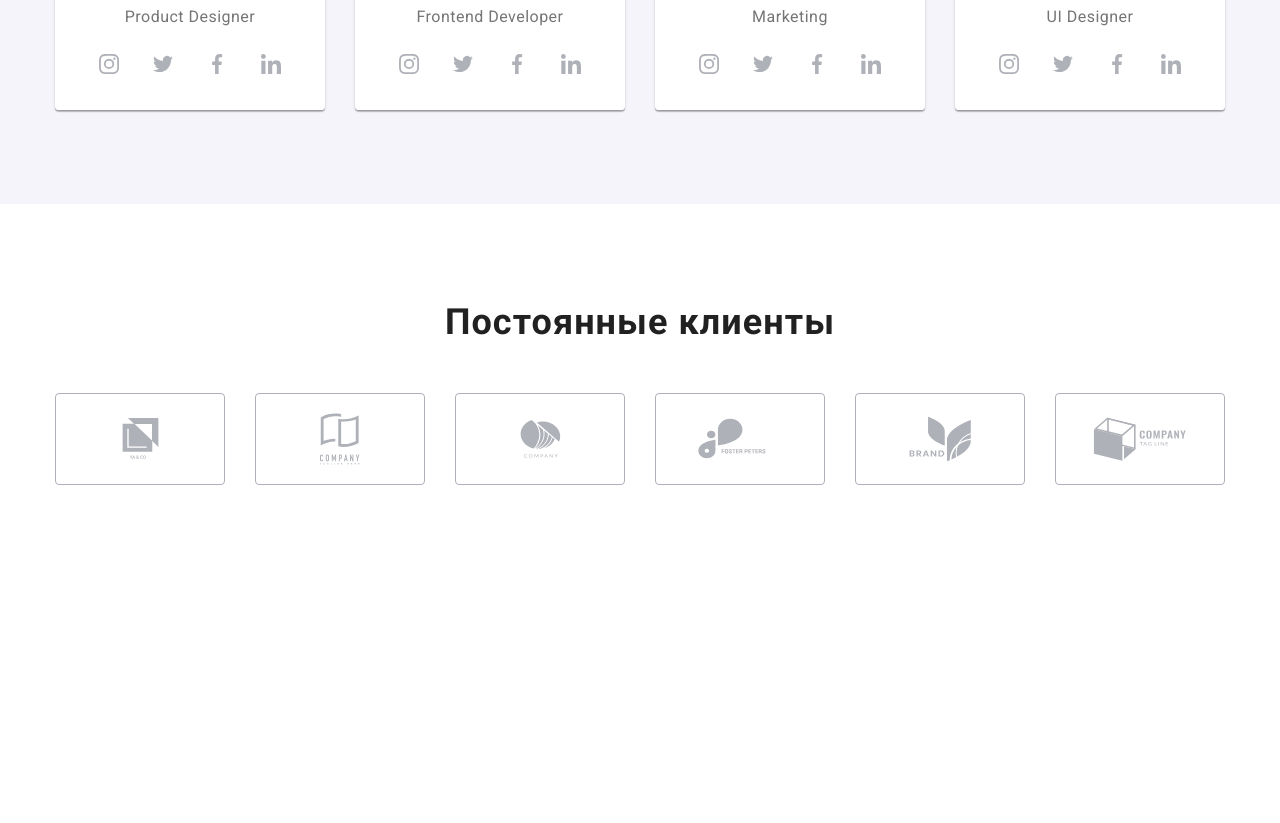
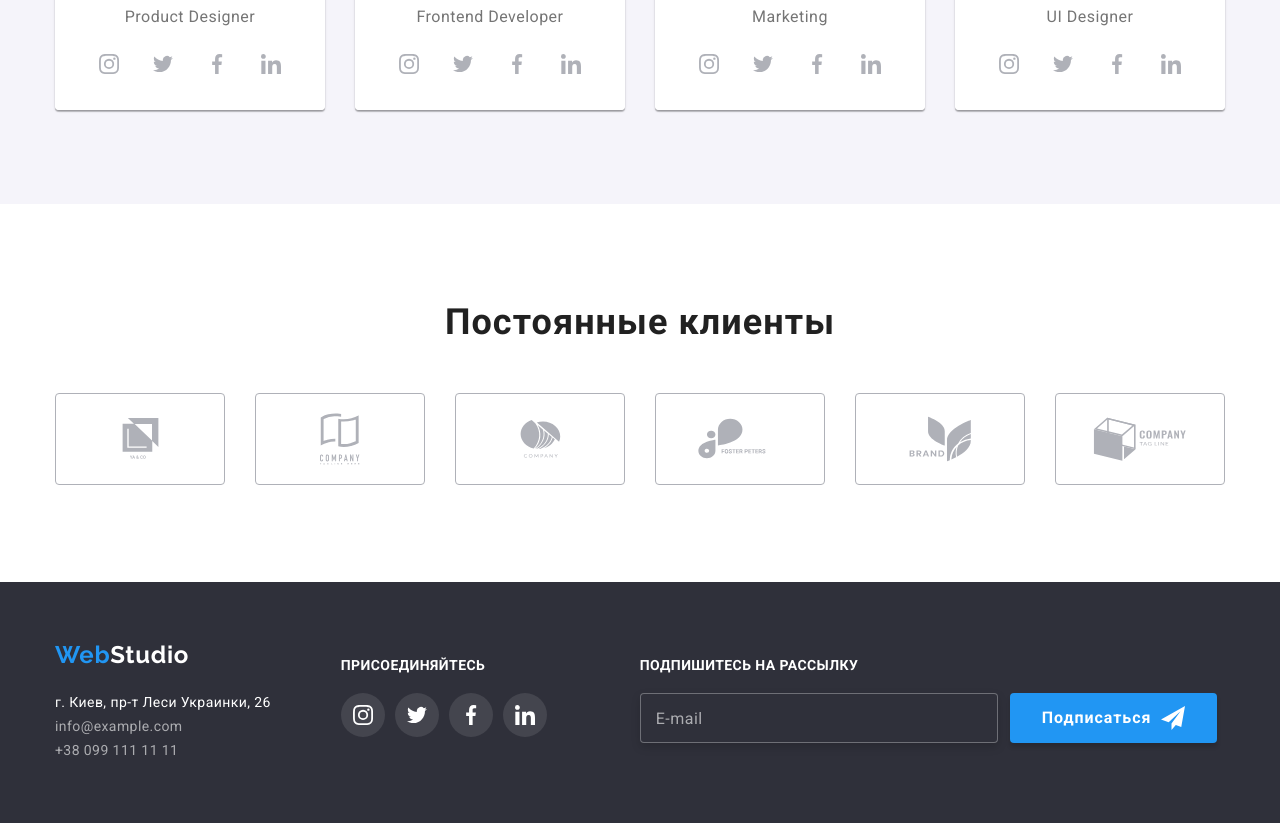
Before and after one commit to NataliaBezhenar/goit-markup-hw-08, a plain HTML site: page index.html in a window 1280 px wide. Shown: the part 2125-2948 px from the top of the page. Before the commit the page ends 2707 px from the top, so only its background shows below. Drawn offline with nearby package versions, Linux system fonts and the light colour scheme.

Commit message:
footer mobile version

```diff
--- a/index.html
+++ b/index.html
@@ -636,7 +636,7 @@
       </section>
     </main>
     <!-- FOOTER -->
-    <!-- <footer class="footer">
+    <footer class="footer">
       <div class="container">
         <div class="address-and-social">
           <address class="address footer__address">
@@ -646,9 +646,7 @@
             <p class="address__location">г. Киев, пр-т Леси Украинки, 26</p>
             <ul class="address__list list">
               <li class="address__item">
-                <a
-                  class="address__link link"
-                  href="mailto:info@example.com"
+                <a class="address__link link" href="mailto:info@example.com"
                   >info@example.com</a
                 >
               </li>
@@ -692,11 +690,10 @@
               </li>
             </ul>
           </div>
-          <form class="sign-up footer__sign-up">
-            <label
-              class="sign-up__label footer__title"
-              for="footer-input"
-            >
+        </div>
+        <form class="sign-up footer__sign-up">
+          <div class="sign-up__email-wrapper">
+            <label class="sign-up__label footer__title" for="footer-input">
               Подпишитесь на рассылку</label
             >
             <input
@@ -706,11 +703,11 @@
               name="user-email"
               placeholder="E-mail"
             />
-            <button class="button button__footer">Подписаться</button>
-          </form>
-        </div>
+          </div>
+          <button class="button button__footer">Подписаться</button>
+        </form>
       </div>
-    </footer> -->
+    </footer>
     <!-- modal window -->
     <div class="backdrop is-hidden" data-modal>
       <div class="modal">
--- a/sass/layout/_footer.scss
+++ b/sass/layout/_footer.scss
@@ -3,11 +3,20 @@
   color: var(--primary-white-color);
   padding-bottom: 60px;
   padding-top: 60px;
+  &__title {
+    text-transform: uppercase;
+    font-weight: 700;
+    font-size: 14px;
+    letter-spacing: 0.03em;
+    margin-bottom: 20px;
   }
-
+}
 
 .address-and-social {
   display: flex;
+  flex-direction: column;
+  justify-content: center;
+  align-items: center;
 }
 
 .address {
@@ -15,17 +24,12 @@
   font-size: 14px;
   line-height: 1.71;
   letter-spacing: 0.03em;
-}
 
-.footer__address {
-  margin-right: 70px;
-}
-
-.address__location {
+  &__location {
     margin-top: 20px;
   }
 
-.address__link {
+  &__link {
     color: var(--contact-link-text-color);
     transition: color var(--transition-duration) var(--transition-timing-func);
     &:hover,
@@ -33,45 +37,133 @@
       color: var(--accent-color);
     }
   }
-
-.footer__social-icons {
-  margin-top: 15px;
-}
-
-.footer__title {
-  text-transform: uppercase;
-  font-weight: 700;
-  font-size: 14px;
-  letter-spacing: 0.03em;
-  margin-bottom: 20px;
-}
-
-.footer__sign-up {
-  margin-top: 15px;
-  margin-left: 93px;
-}
-
-.sign-up__label {
-  display: block;
-  margin-bottom: 20px;
 }
 
 .sign-up__email {
   height: 50px;
-  width: 358px;
   background-color: var(--hero-background-color);
   border: 1px solid rgba(255, 255, 255, 0.3);
   filter: drop-shadow(0px 4px 4px rgba(0, 0, 0, 0.15));
   border-radius: 4px;
   color: var(--primary-white-color);
   padding-left: 15px;
-  margin-right: 12px;
+  margin-bottom: 20px;
   &::placeholder {
     font-size: 16px;
     line-height: 1.25;
     letter-spacing: 0.03em;
     color: rgba(255, 255, 255, 0.6);
   }
+}
 
+@media screen and (max-width: 767px) {
+  .address {
+    text-align: center;
+  }
 
+  .address-and-social {
+    display: flex;
+    flex-direction: column;
+    justify-content: center;
+    align-items: center;
   }
+
+  .footer {
+    &__address {
+      margin-bottom: 60px;
+    }
+    &__social-icons,
+    &__sign-up {
+      text-align: center;
+    }
+  }
+
+  .sign-up {
+    &__email-wrapper {
+      display: flex;
+      flex-direction: column;
+      margin-top: 60px;
+      width: 100%;
+    }
+    &__label {
+      display: block;
+      margin-bottom: 20px;
+      text-align: center;
+    }
+  }
+}
+
+@media screen and (min-width: 768px) {
+  .address-and-social {
+    display: flex;
+    flex-direction: row;
+    align-items: flex-start;
+  }
+  .address {
+    text-align: center;
+  }
+  .footer {
+    &__social-icons {
+      text-align: center;
+    }
+    &__address {
+      margin-right: 165px;
+    }
+  }
+
+  .sign-up {
+    display: flex;
+    flex-direction: column;
+    align-items: center;
+    &__email {
+      width: 450px;
+    }
+    &__email-wrapper {
+      display: flex;
+      flex-direction: column;
+      align-items: center;
+      margin-top: 60px;
+    }
+  }
+}
+
+@media screen and (min-width: 1200px) {
+  .footer .container {
+    display: flex;
+    align-items: flex-start;
+  }
+
+  .address {
+    text-align: left;
+  }
+
+  .sign-up {
+    display: flex;
+    flex-direction: row;
+    align-items: flex-end;
+    &__email-wrapper {
+      margin-right: 12px;
+      margin-top: 15px;
+      align-items: flex-start;
+    }
+    &__email {
+      width: 358px;
+      margin-bottom: 0;
+    }
+  }
+
+  .footer {
+    &__social-icons {
+      text-align: left;
+    }
+    &__address {
+      margin-right: 70px;
+    }
+    &__sign-up {
+      margin-left: 93px;
+    }
+    &__social-icons {
+      margin-top: 15px;
+    }
+  }
+}
```
Also changed, not shown: css/main.css, css/main.min.css, 2 other files. Lines whose indentation alone changed are shown as unchanged.
